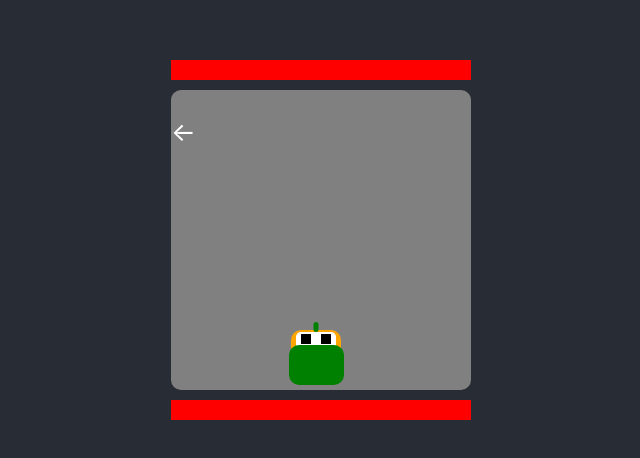
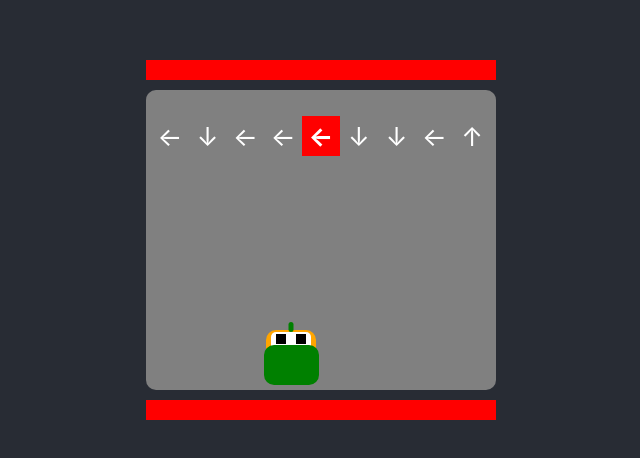
Before and after one commit to maximka76667/brainstorm, a React (Create React App) app: page / in a window 1280 px wide. Shown: the part 160-618 px from the top of the page, without its empty margins (319-959 px from the left). Built offline with nearby package versions, Linux system fonts and the light colour scheme.

Commit message:
add gh-pages

```diff
--- a/src/App.css
+++ b/src/App.css
@@ -38,7 +38,7 @@
 }
 
 .game {
-  width: 300px;
+  width: 350px;
   height: 300px;
   margin: 0 auto;
   background-color: grey;
@@ -156,3 +156,23 @@
 .health-bar_player {
   bottom: -30px;
 }
+
+.arrows__container {
+  display: flex;
+  justify-content: space-between;
+  padding: 0 5px;
+}
+
+.arrow {
+  display: flex;
+  justify-content: center;
+  align-items: center;
+  width: 30px;
+  height: 30px;
+  padding: 5px;
+}
+
+.arrow:nth-child(5) {
+  font-weight: bold;
+  background-color: red;
+}
--- a/src/App.js
+++ b/src/App.js
@@ -15,14 +15,12 @@ function App() {
   const [enemyHP, setEnemyHP] = React.useState(100);
 
   // Arrows
-  const [arrow, setArrow] = React.useState(0);
-  const [arrowNumber, setArrowNumber] = React.useState(0);
+  const [arrowsNumbers, setArrowsNumbers] = React.useState([]);
   const [turn, setTurn] = React.useState(-1);
 
-  const step = 10;
+  const damage = 5;
 
   function movement(e) {
-    console.log(e.keyCode, e.key);
     switch (e.keyCode) {
       case 87:
         moveUp(e);
@@ -52,36 +50,36 @@ function App() {
   function moveUp(e) {
     e.preventDefault();
 
-    setTop(top - step);
+    setTop(top - damage);
     setTurn(0);
-    player.style.top = top - step + 'px';
+    player.style.top = top - damage + 'px';
     player.style.transform = 'rotate(270deg)';
   }
 
   function moveDown(e) {
     e.preventDefault();
 
-    setTop(top + step);
+    setTop(top + damage);
     setTurn(2);
-    player.style.top = top + step + 'px';
+    player.style.top = top + damage + 'px';
     player.style.transform = 'rotate(90deg)';
   }
 
   function moveLeft(e) {
     e.preventDefault();
 
-    setLeft(left - step);
+    setLeft(left - damage);
     setTurn(3);
-    player.style.left = left - step + 'px';
+    player.style.left = left - damage + 'px';
     player.style.transform = 'rotate(180deg)';
   }
 
   function moveRight(e) {
     e.preventDefault();
 
-    setLeft(left + step);
+    setLeft(left + damage);
     setTurn(1);
-    player.style.left = left + step + 'px';
+    player.style.left = left + damage + 'px';
     if (player.style.transform === 'rotate(270deg)') player.style.transform = 'rotate(360deg)';
     else player.style.transform = 'rotate(0deg)';
   }
@@ -103,16 +101,16 @@ function App() {
   function renderArrow(arrowNumber) {
     switch (arrowNumber) {
       case 0:
-        return '↑';
+        return (<span className="arrow">↑</span>);
 
       case 1:
-        return '→';
+        return (<span className="arrow">→</span>);
 
       case 2:
-        return '↓';
+        return (<span className="arrow">↓</span>);
 
       case 3:
-        return '←';
+        return (<span className="arrow">←</span>);
 
       default:
         break;
@@ -140,30 +138,38 @@ function App() {
   }, [enemyHP, player])
 
   React.useEffect(() => {
-    const arrowNumber = generateArrow();
-    setArrowNumber(arrowNumber);
-    setArrow(renderArrow(arrowNumber));
+    const arrows = [];
+    for (let i = 0; i < 9; i++) {
+      const arrowNumber = generateArrow();
+      arrows.push(arrowNumber);
+    }
+    setArrowsNumbers(arrows);
+    // eslint-disable-next-line
   }, [])
 
   React.useEffect(() => {
-    console.log(arrowNumber, turn);
     if (turn === -1) return;
-    if (turn === arrowNumber) {
-      const arrowNumber = generateArrow();
-      setArrowNumber(arrowNumber);
-      setArrow(renderArrow(arrowNumber));
+    if (turn === arrowsNumbers[4]) {
       damageEnemy();
     } else {
       damagePlayer();
     }
+    const arrowNumber = generateArrow();
+    const newArrowsNumber = arrowsNumbers.filter((n, i) => i !== 0);
+    setArrowsNumbers([...newArrowsNumber, arrowNumber]);
     setTurn(-1);
-  }, [arrowNumber, turn])
+    // eslint-disable-next-line
+  }, [arrowsNumbers, turn]);
 
   return (
     <div className="app" tabIndex="0" onKeyDown={isGameOver ? null : movement}>
       <div className="game">
         <div className="arrows">
-          <p>{arrow}</p>
+          <p className="arrows__container">
+            {
+              arrowsNumbers.map((arrowNumber) => renderArrow(arrowNumber))
+            }
+          </p>
         </div>
         <div className="health-bar health-bar_enemy"></div>
         <div className="player">
@@ -178,10 +184,10 @@ function App() {
         </div>
         <div className="health-bar health-bar_player" style={{ width: '100%' }}></div>
       </div>
-      <button className="game__move-button game__move-button_to_up" onClick={moveUp}>↑</button>
-      <button className="game__move-button game__move-button_to_right" onClick={moveRight}>→</button>
-      <button className="game__move-button game__move-button_to_down" onClick={moveDown}>↓</button>
-      <button className="game__move-button game__move-button_to_left" onClick={moveLeft}>←</button>
+      <button className="game__move-button game__move-button_to_up" onClick={isGameOver ? null : moveUp}>↑</button>
+      <button className="game__move-button game__move-button_to_right" onClick={isGameOver ? null : moveRight}>→</button>
+      <button className="game__move-button game__move-button_to_down" onClick={isGameOver ? null : moveDown}>↓</button>
+      <button className="game__move-button game__move-button_to_left" onClick={isGameOver ? null : moveLeft}>←</button>
     </div>
   );
 }
```
Also changed, not shown: package.json (+7 -1 lines), 1 other file (tests, documents, lock files or other folders).
